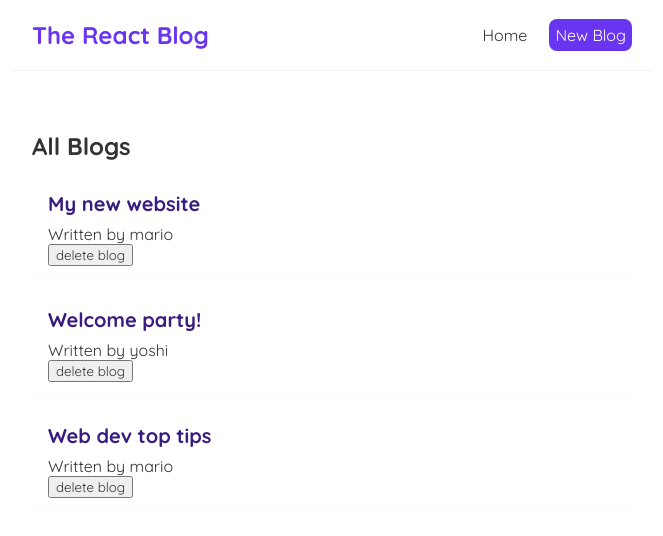
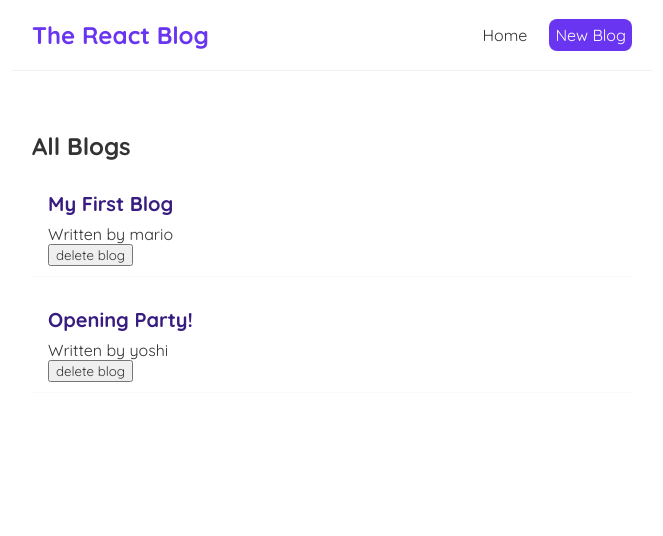
Before and after one commit to 8Pedro8/React-Blog-with-JSON-Server, a React (Vite) app: page / in a window 1280 px wide. Shown: the top 536 px of the page, without its empty margins (308-971 px from the left). Built offline with nearby package versions, Linux system fonts and the light colour scheme; data requests are answered from the project's data file.

Commit message:
fetch and set data from db

```diff
--- a/src/Home.jsx
+++ b/src/Home.jsx
@@ -1,22 +1,29 @@
-import { useState } from "react";
+import { useState, useEffect } from "react";
 import BlogList from "./BlogList";
 
 const Home = () => {
 
-    const [blogs, setBlogs] = useState([
-        { title: 'My new website', body: 'lorem ipsum...', author: 'mario', id: 1 },
-        { title: 'Welcome party!', body: 'lorem ipsum...', author: 'yoshi', id: 2 },
-        { title: 'Web dev top tips', body: 'lorem ipsum...', author: 'mario', id: 3 }
-    ])
+    const [blogs, setBlogs] = useState(null)
 
     const handleDelete = (id) => {
         const newBlogs = blogs.filter(blog => blog.id !== id);
         setBlogs(newBlogs);
     }
 
+    useEffect(() => {
+        fetch('http://localhost:8000/blogs')
+            .then(res => {
+                return res.json();
+            })
+            .then(data => {
+                //console.log(data);
+                setBlogs(data);
+            });
+    }, []);
+
     return (
         <div className="home">
-            <BlogList blogs={blogs} title="All Blogs" handleDelete={handleDelete}/>
+            {blogs && <BlogList blogs={blogs} title="All Blogs" handleDelete={handleDelete}/>}
         </div>
      );
 }
```
